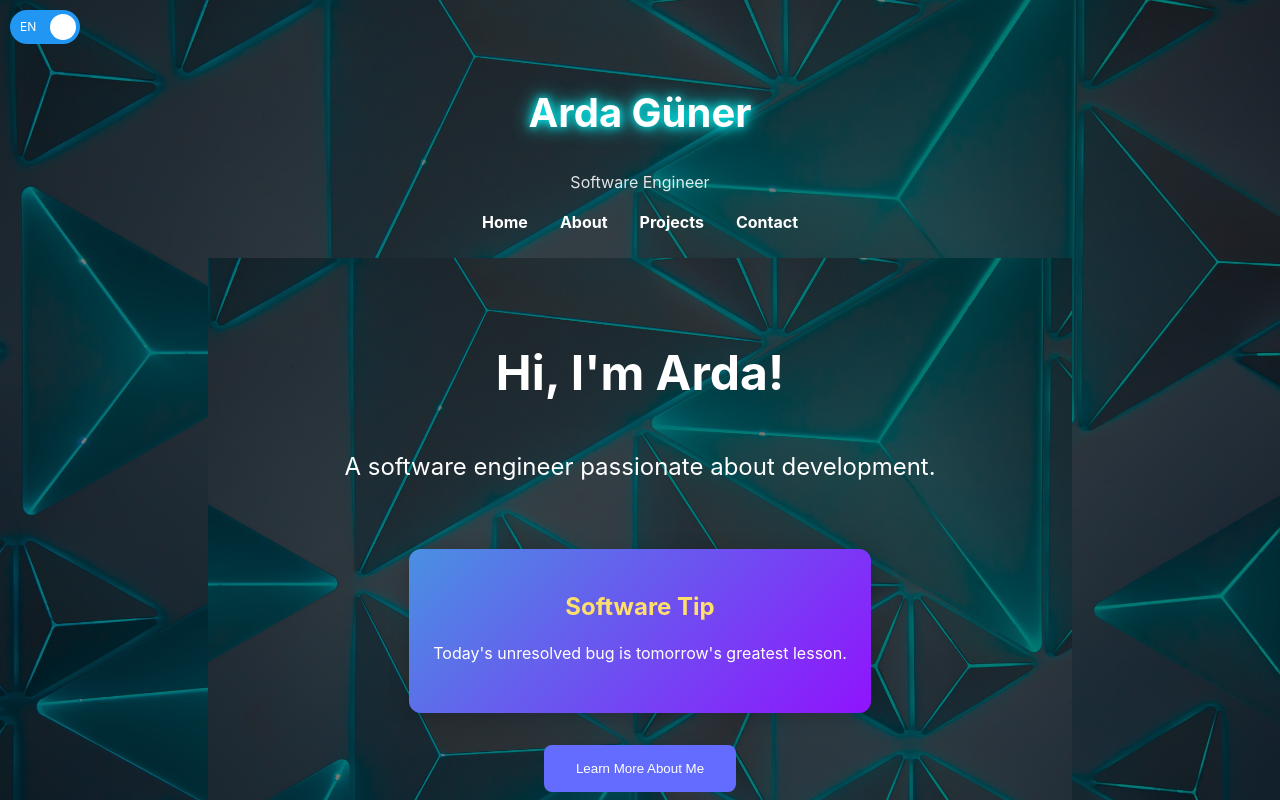
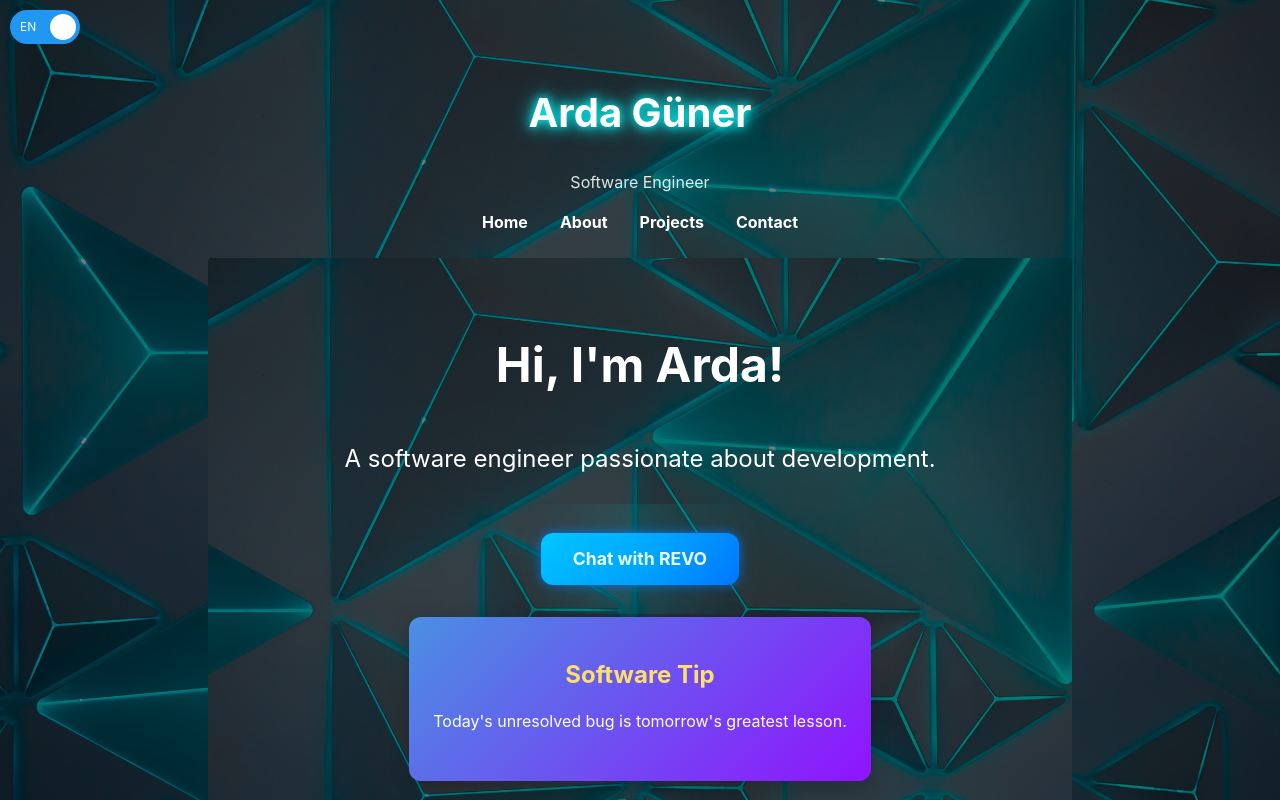
Before and after one commit to Ardeko/ardaguner.com, a React (Vite) app in the folder ardo/: page / in a window 1280 px wide. Shown: the top 800 px of the page. Built offline with nearby package versions, Linux system fonts and the light colour scheme.

Commit message:
Revo Update

```diff
--- a/ardo/locales/en.json
+++ b/ardo/locales/en.json
@@ -11,7 +11,8 @@
     "title": "Hi, I'm Arda!",
     "subtitle": "A software engineer passionate about development.",
     "tipTitle": "Software Tip",
-    "aboutButton": "Learn More About Me"
+    "aboutButton": "Learn More About Me",
+    "revoButton": "💬 Chat with REVO"
   },
   "about": {
     "title": "About Me",
@@ -49,6 +50,7 @@
     "philosophy": "My life philosophy is to always learn, explore, and be open to new opportunities.",
     "githubCTA": "Additionally, I share my projects on my GitHub profile. For more:",
     "githubLink": "GitHub Profile"
+
   },
   "projects": {
     "title": "My Projects",
@@ -68,8 +70,10 @@
     "unichainDescription": "A system for tracking blockchain transactions.",
     "restricted": "This project is restricted due to copyright.",
     "more": "Learn More",
-    "stokApp": "Stok Ekstresi Web App",
-    "stokDescription": "A filterable ASP.NET Core MVC application that displays stock movements from a MSSQL database."
+    "stokApp": "Stock Statement Web Ap",
+    "stokDescription": "A filterable ASP.NET Core MVC application that displays stock movements from a MSSQL database.",
+    "revoApp": "REVO - Real-Time Chat App",
+    "revoDescription": "A browser-based real-time communication app built with SignalR and WebRTC for voice and text chat."
 
 
   },
--- a/ardo/locales/tr.json
+++ b/ardo/locales/tr.json
@@ -11,7 +11,8 @@
     "title": "Merhaba, Ben Arda!",
     "subtitle": "Yazılım mühendisliğine tutkuyla bağlı bir geliştiriciyim.",
     "tipTitle": "Yazılım İpucu",
-    "aboutButton": "Hakkımda Daha Fazla"
+    "aboutButton": "Hakkımda Daha Fazla",
+    "revoButton": "💬 REVO ile Sohbet Et"
   },
   "about": {
     "title": "Hakkımda",
@@ -67,7 +68,9 @@
     "restricted": "Bu proje telif hakları nedeniyle paylaşılmamaktadır.",
     "more": "Daha Fazla",
     "stokApp": "Stok Ekstresi Web Uygulaması",
-    "stokDescription": "MSSQL veritabanı ile çalışan, filtrelenebilir ASP.NET Core MVC tabanlı stok takibi uygulaması."
+    "stokDescription": "MSSQL veritabanı ile çalışan, filtrelenebilir ASP.NET Core MVC tabanlı stok takibi uygulaması.",
+    "revoApp": "REVO - Gerçek Zamanlı Sohbet",
+    "revoDescription": "SignalR ve WebRTC teknolojileriyle geliştirilmiş, tarayıcı üzerinden sesli ve yazılı iletişim sağlayan web uygulaması."
 
   },
   "footer": {
--- a/ardo/src/App.css
+++ b/ardo/src/App.css
@@ -339,3 +339,52 @@ input:checked + .slider:before {
     max-width: 90%;
   }
 }
+.revo-button {
+  display: inline-block;
+  margin-top: 1.5rem;
+  padding: 0.8rem 2rem;
+  font-size: 1.1rem;
+  font-weight: bold;
+  color: #ffffff;
+  background: linear-gradient(135deg, #00c6ff, #0072ff);
+  border: none;
+  border-radius: 12px;
+  text-decoration: none;
+  text-align: center;
+  box-shadow: 0 0 12px rgba(0, 114, 255, 0.75);
+  transition: all 0.3s ease, box-shadow 0.3s ease;
+  position: relative;
+  z-index: 2; /* Yüksek z-index */
+}
+
+.revo-button::before {
+  content: "";
+  position: absolute;
+  top: -50%;
+  left: -50%;
+  width: 200%;
+  height: 200%;
+  background: radial-gradient(circle, rgba(0,255,255,0.2), transparent 60%);
+  animation: pulseGlow 3s infinite ease-in-out;
+  z-index: 0; /* Önceki değeri koruduk */
+}
+
+.revo-button:hover {
+  transform: scale(1.05);
+  box-shadow: 0 0 20px rgba(0, 174, 255, 0.9), 0 0 40px rgba(0, 174, 255, 0.6);
+}
+
+@keyframes pulseGlow {
+  0% {
+    transform: scale(1);
+    opacity: 0.5;
+  }
+  50% {
+    transform: scale(1.2);
+    opacity: 1;
+  }
+  100% {
+    transform: scale(1);
+    opacity: 0.5;
+  }
+}
--- a/ardo/src/App.jsx
+++ b/ardo/src/App.jsx
@@ -37,6 +37,12 @@ function App() {
       description: strings.projects.legendOfReyDescription,
       link: "https://github.com/SeIectra/legend-of-rey",
       emoji: "⚔️",
+    },
+    {
+     name: strings.projects.revoApp,
+    description: strings.projects.revoDescription,
+    link: "https://github.com/Ardeko/Repo",
+    emoji: "💬"
     },
     {
       name: strings.projects.underwaterDrone,
@@ -136,6 +142,14 @@ function App() {
               <section id="hero" className="hero">
   <h1>{strings.hero.title}</h1>
   <p>{strings.hero.subtitle}</p>
+<a
+  href="https://ardaguner.online"
+  target="_blank"
+  rel="noopener noreferrer"
+  className="revo-button"
+>
+  {language === "tr" ? "REVO ile Sohbet Et" : "Chat with REVO"}
+</a>
 
   {/* Daily Software Tip */}
   <div className="daily-tip-widget">
```
